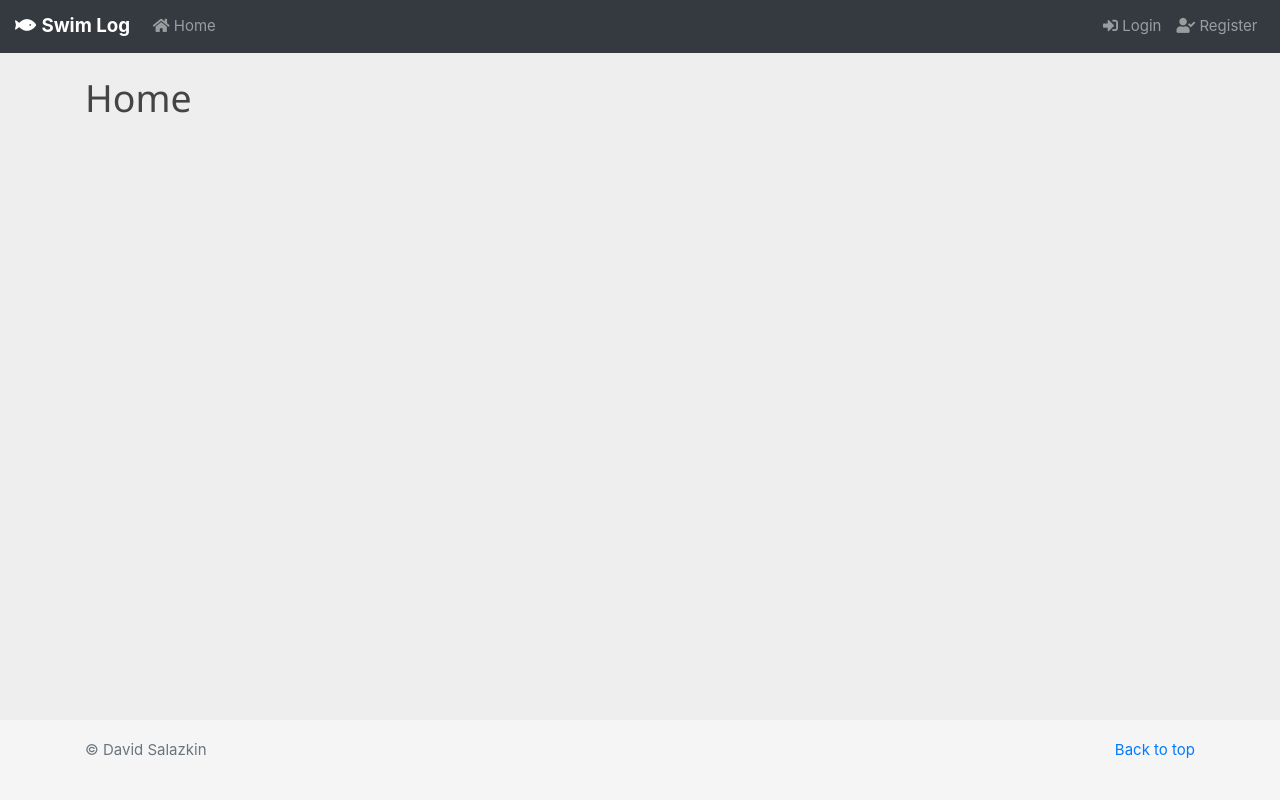
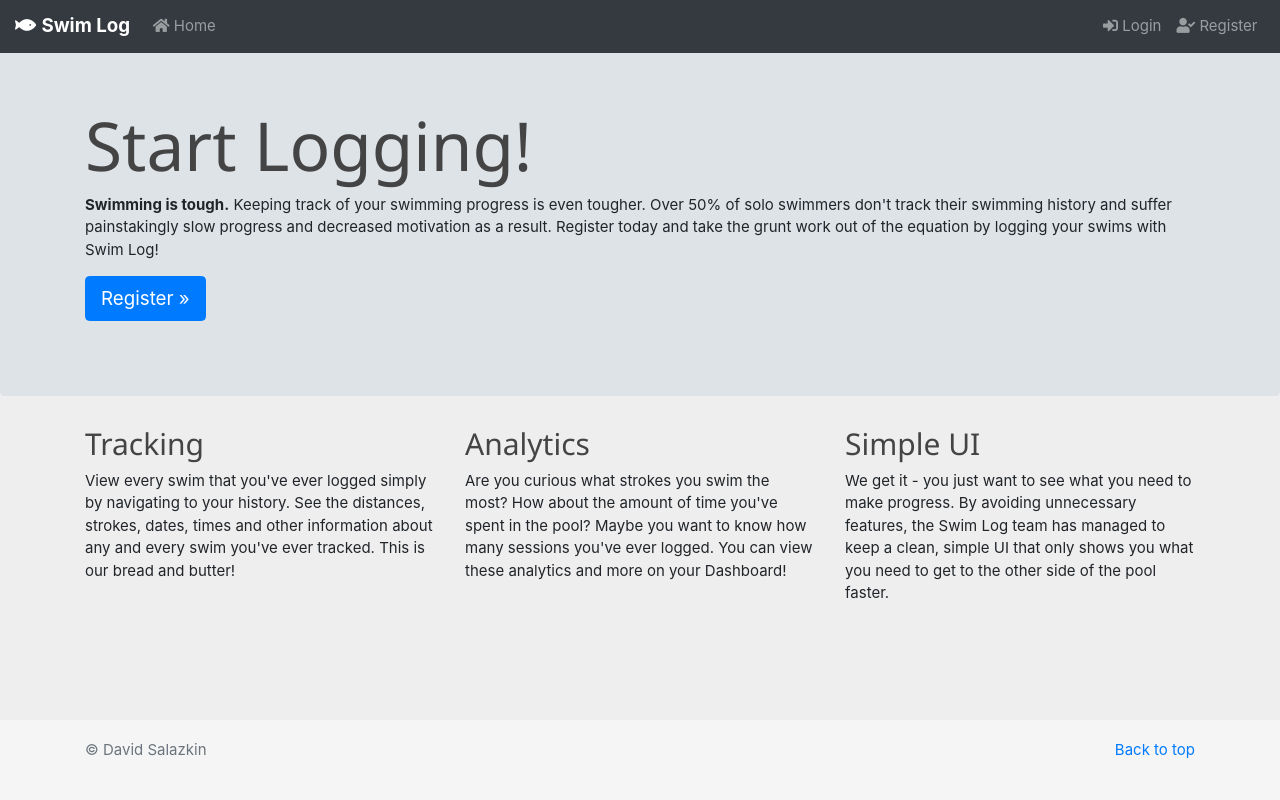
Before and after one commit to davidsalazkin/swim_log, a Flask app: page / in a window 1280 px wide. Run offline with Flask 2, Linux system fonts and the light colour scheme; some libraries are stand-ins or nearby versions.

Commit message:
Added content and styles to the home page

```diff
--- a/swim_log/main/routes.py
+++ b/swim_log/main/routes.py
@@ -9,7 +9,7 @@ main = Blueprint('main', __name__)
 @main.route("/")
 @main.route("/home")
 def home():
-    return render_template('home.html')
+    return render_template('home.html', legend='home')
 
 
 @main.route("/dashboard")
--- a/swim_log/templates/home.html
+++ b/swim_log/templates/home.html
@@ -1,4 +1,28 @@
 {% extends "layout.html" %}
-{% block content %}
-    <h1>Home</h1>
-{% endblock content %}
+{% block content_home %}
+    <div class="jumbotron" style="margin-top:-2em; background-color:#dee3e8">
+        <div class="container">
+            <h1 class="display-3">Start Logging!</h1>
+            <p><strong>Swimming is tough.</strong> Keeping track of your swimming progress is even tougher. Over 50% of solo swimmers don't track their swimming history and suffer painstakingly slow progress and decreased motivation as a result. Register today and take the grunt work out of the equation by logging your swims with Swim Log!</p>
+            <p><a class="btn btn-primary btn-lg" href="{{ url_for('users.register') }}" role="button">Register &raquo;</a></p>
+        </div>
+    </div>
+
+    <div class="container">
+        <!-- Example row of columns -->
+        <div class="row">
+            <div class="col-md-4">
+                <h2>Tracking</h2>
+                <p>View every swim that you've ever logged simply by navigating to your history. See the distances, strokes, dates, times and other information about any and every swim you've ever tracked. This is our bread and butter!</p>
+              </div>
+            <div class="col-md-4">
+                <h2>Analytics</h2>
+                <p>Are you curious what strokes you swim the most? How about the amount of time you've spent in the pool? Maybe you want to know how many sessions you've ever logged. You can view these analytics and more on your Dashboard!</p>
+            </div>
+            <div class="col-md-4">
+                <h2>Simple UI</h2>
+                <p>We get it - you just want to see what you need to make progress. By avoiding unnecessary features, the Swim Log team has managed to keep a clean, simple UI that only shows you what you need to get to the other side of the pool faster.</p>
+            </div>
+        </div>
+    </div>
+{% endblock content_home %}
--- a/swim_log/templates/layout.html
+++ b/swim_log/templates/layout.html
@@ -93,6 +93,18 @@
     </nav>
 
     <!-- Content block -->
+    {% if legend == 'home' %}
+      {% with messages = get_flashed_messages(with_categories=true) %}
+          {% if messages %}
+              {% for category, message in messages %}
+                  <div class="alert alert-{{ category }}">
+                      {{ message }}
+                  </div>
+              {% endfor %}
+          {% endif %}
+      {% endwith %}
+      {% block content_home %}{% endblock content_home %}
+    {% else %}
       <div class="container">
           {% with messages = get_flashed_messages(with_categories=true) %}
               {% if messages %}
@@ -105,6 +117,7 @@
           {% endwith %}
           {% block content %}{% endblock content %}
       </div>
+    {% endif %}
     <footer class="footer">
       <div class="container">
         <p class="float-right">
```
Also changed, not shown: 1 other file. Lines whose indentation alone changed are shown as unchanged.
